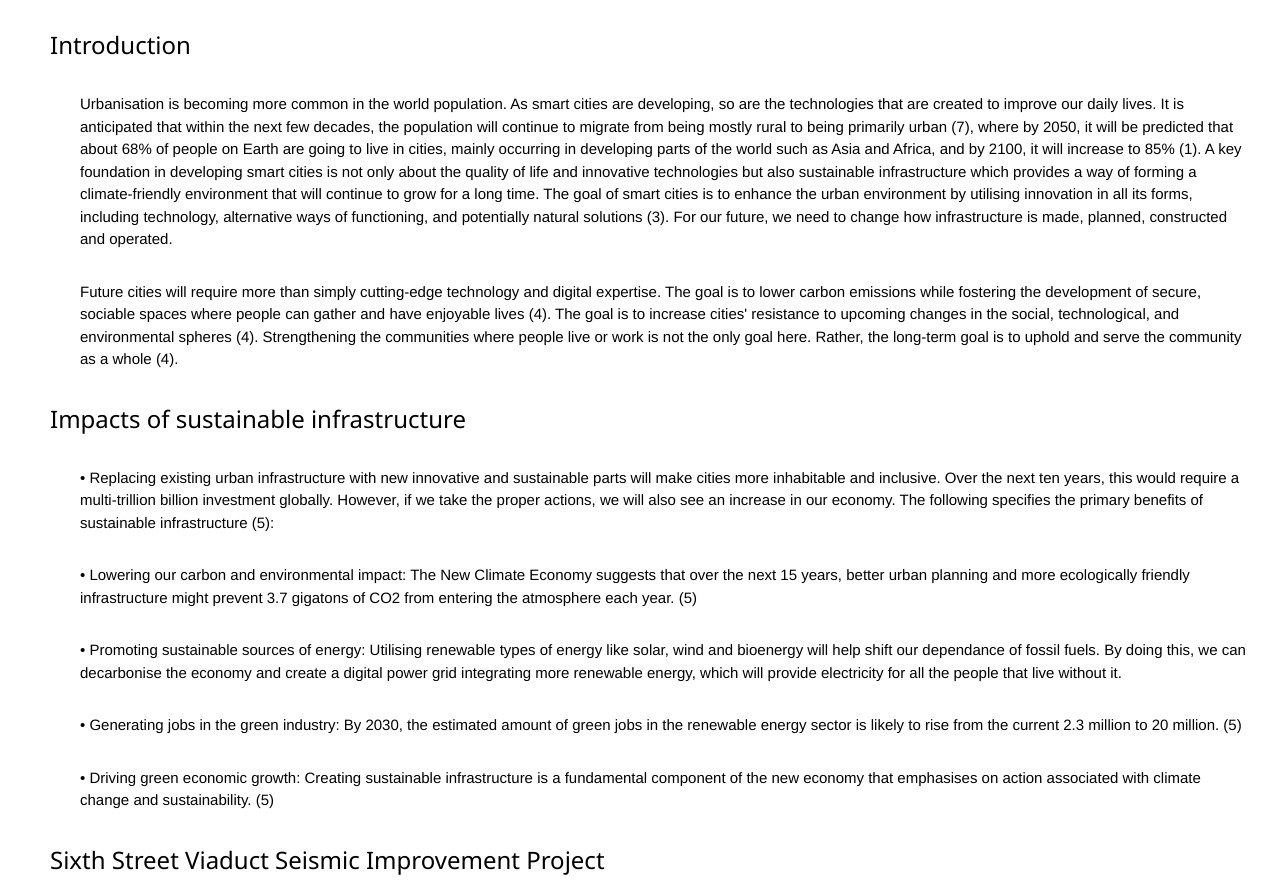
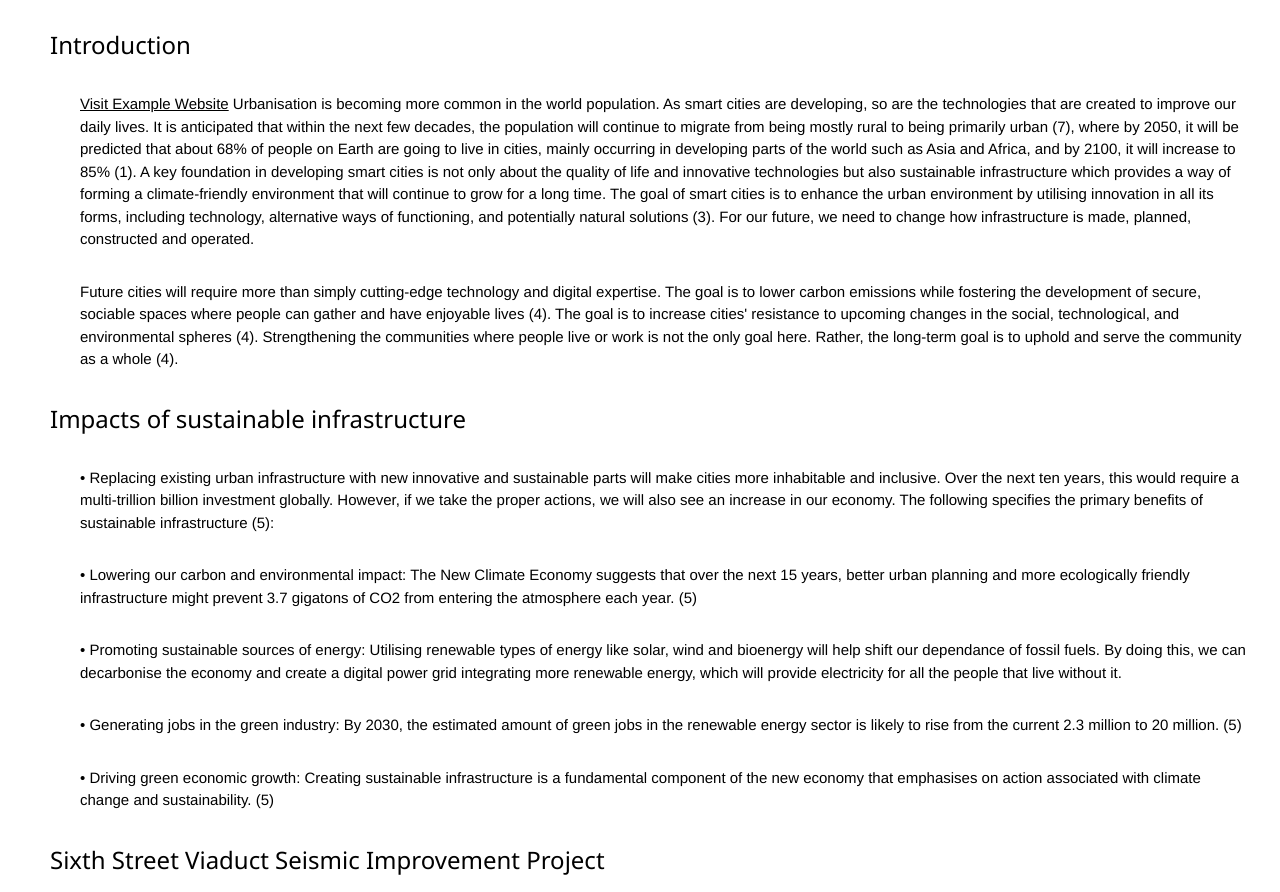
Before and after one commit to FEPSFY6816792/FY6816792, a plain HTML site: page index.html in a window 1280 px wide. Shown: the part 1255-2147 px from the top of the page. Drawn offline with nearby package versions, Linux system fonts and the light colour scheme.

Commit message:
Update index.html

```diff
--- a/index.html
+++ b/index.html
@@ -112,6 +112,7 @@ Smart cities are evolving, and more people are moving into urban areas, where it
     </body>
 <p class="ex1">
         <body>
+		<a href="https://www.example.com">Visit Example Website</a>
 Urbanisation is becoming more common in the world population. As smart cities are developing, so are the technologies that are created to improve our daily lives. It is anticipated that within the next few decades, the population will continue to migrate from being mostly rural to being primarily urban (7), where by 2050, it will be predicted that about 68% of people on Earth are going to live in cities, mainly occurring in developing parts of the world such as Asia and Africa, and by 2100, it will increase to 85% (1). A key foundation in developing smart cities is not only about the quality of life and innovative technologies but also sustainable infrastructure which provides a way of forming a climate-friendly environment that will continue to grow for a long time. The goal of smart cities is to enhance the urban environment by utilising innovation in all its forms, including technology, alternative ways of functioning, and potentially natural solutions (3). For our future, we need to change how infrastructure is made, planned, constructed and operated.
      </p>
 	<p class="ex1">
```
